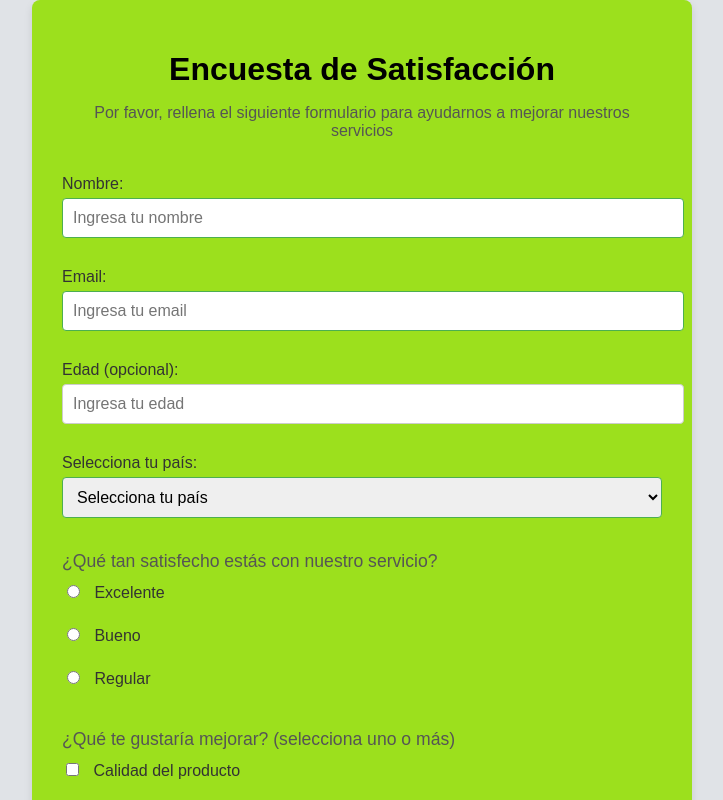
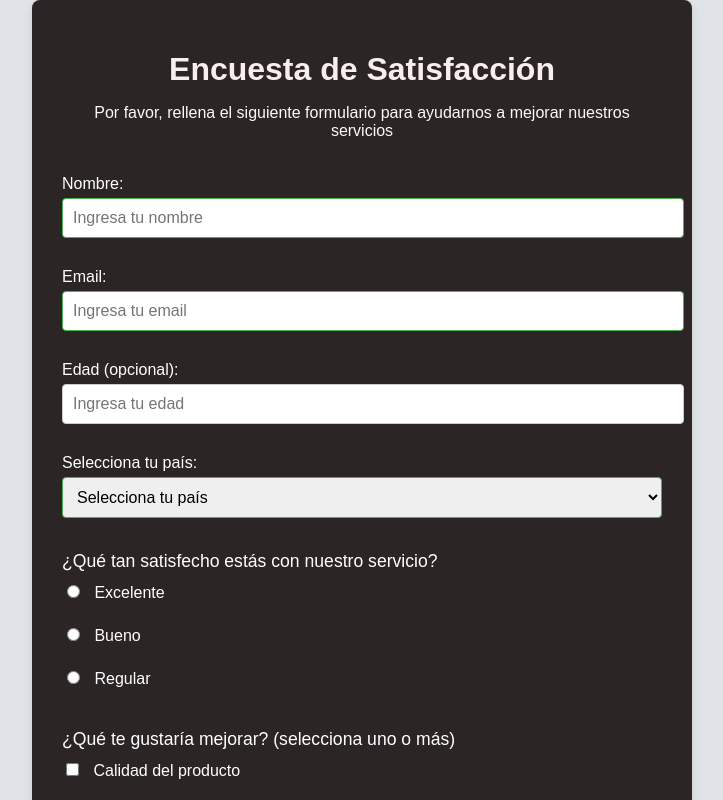
Before and after one commit to ImSebastianRG/PoLloBLUE, a plain HTML site: page index.html in a window 1280 px wide. Shown: the top 800 px of the page, without its empty margins (278-1001 px from the left). Drawn offline with Linux system fonts and the light colour scheme.

Commit message:
Cambio de color denuevo

```diff
--- a/style.css
+++ b/style.css
@@ -12,7 +12,7 @@ body {
 
 /* Contenedor principal */
 main {
-    background-color: #9ce01d;
+    background-color: #2c2525;
     padding: 30px;
     border-radius: 8px;
     box-shadow: 0 4px 8px rgba(0, 0, 0, 0.1);
@@ -23,7 +23,7 @@ main {
 /* Título */
 #title {
     text-align: center;
-    color: #000000;
+    color: #f8eeee;
     font-size: 2em;
     margin-bottom: 10px;
 }
@@ -31,7 +31,7 @@ main {
 /* Descripción del formulario */
 #description {
     text-align: center;
-    color: #555555;
+    color: #fafafa;
     font-size: 1em;
     margin-bottom: 20px;
 }
@@ -46,7 +46,7 @@ form {
 label {
     font-size: 1em;
     margin-bottom: 5px;
-    color: #333333;
+    color: #ffffff;
 }
 
 /* Estilo para los campos de entrada */
@@ -73,7 +73,7 @@ input[type="checkbox"] {
 p {
     margin-bottom: 10px;
     font-size: 1.1em;
-    color: #555555;
+    color: #ffffff;
 }
 
 /* Estilo del textarea */
```
